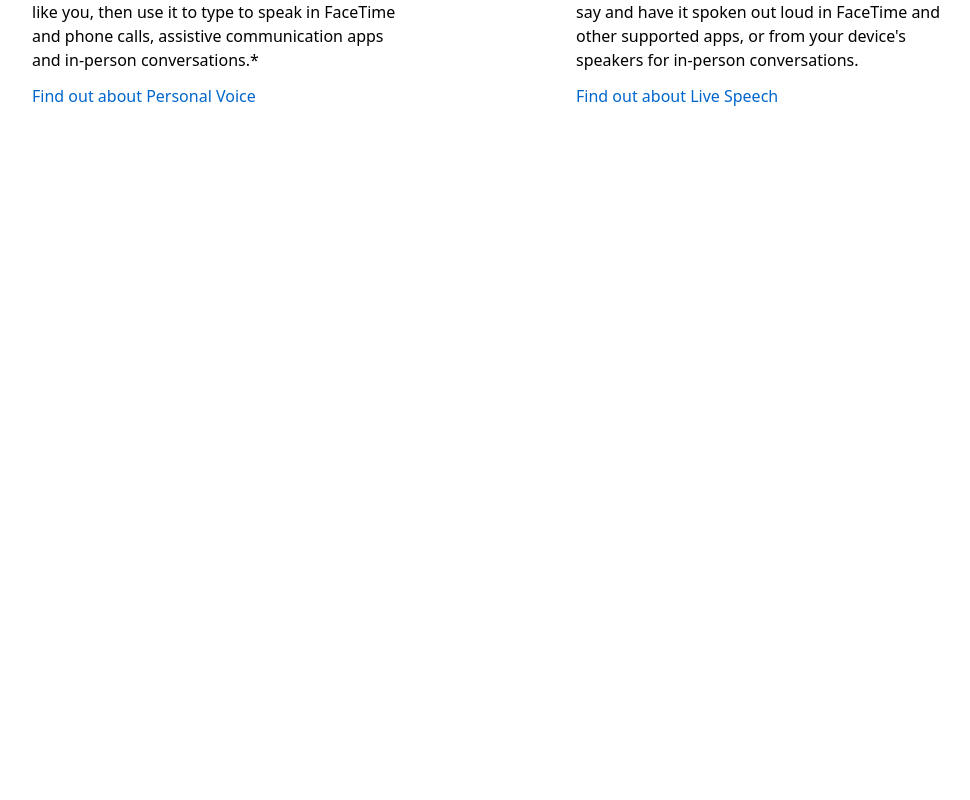
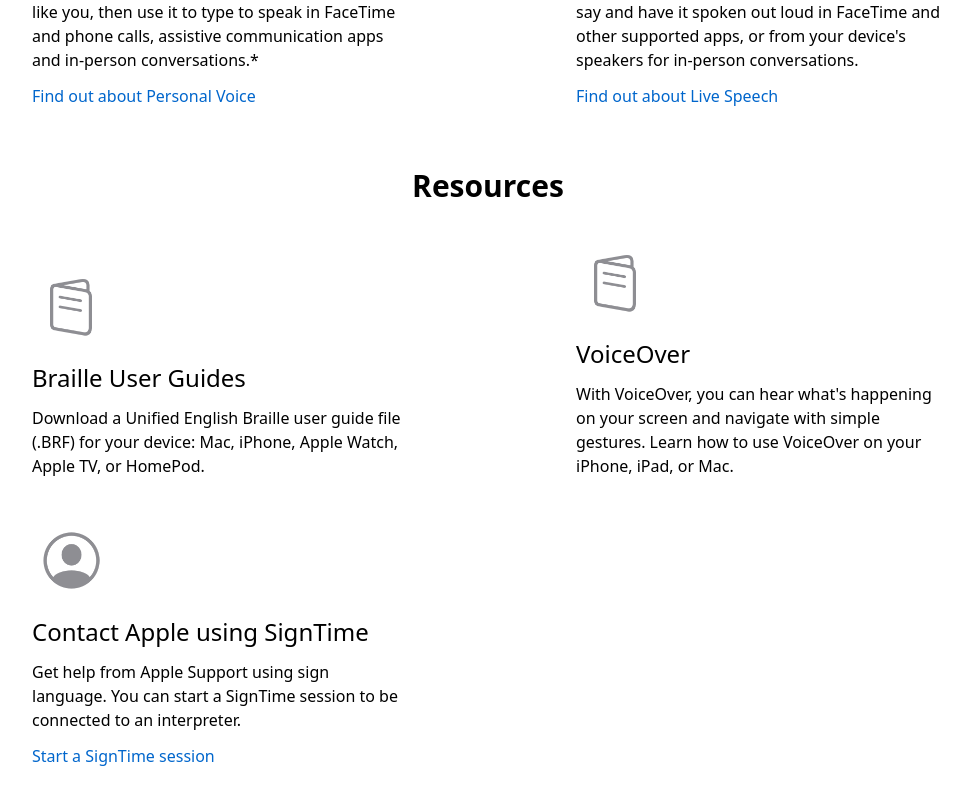
Before and after one commit to Datureli/apple-website, a Nuxt app: page / in a window 1280 px wide. Shown: the part 1622-2422 px from the top of the page, without its empty margins (152-1122 px from the left). Before the commit the page ends 1762 px from the top, so only its background shows below. Built offline with nearby package versions, Linux system fonts and the light colour scheme.

Commit message:
complete resource component

```diff
--- a/components/ContentCardItem.vue
+++ b/components/ContentCardItem.vue
@@ -1,12 +1,18 @@
 <template>
-  <div class="text-left items-center text-black m-auto pl-5 mb-8 lg:w-[75%]">
-    <img class="w-[78px] h-[78px] mb-4" :src="item.imageSrc" alt="" />
-    <h3 class="text-2xl mb-3">{{ item.title }}</h3>
-    <p class="pr-3 custom-text-title text-1xl mb-3">{{ item.description }}</p>
-    <nuxt-link class="text-link hover:underline" :to="item.link">{{ item.linkTitle }}</nuxt-link>
+  <div class="flex justify-center">
+    <div class="text-left items-center text-black m-auto pl-5 mb-8 lg:w-[75%]">
+      <img class="w-[78px] h-[78px] mb-4" :src="item.imageSrc" alt="" />
+      <h3 class="text-2xl mb-3">{{ item.title }}</h3>
+      <p class="pr-3 custom-text-title text-1xl mb-3">{{ item.description }}</p>
+      <nuxt-link class="text-link hover:underline" :to="item.link">{{
+        item.linkTitle
+      }}</nuxt-link>
+    </div>
   </div>
 </template>
 
 <script setup>
-const props = defineProps(['item']);
+import { defineProps } from "vue";
+
+const props = defineProps(["item"]);
 </script>
--- /dev/null
+++ b/components/Resources.vue
@@ -0,0 +1,48 @@
+<template>
+  <section class="text-center">
+    <h2 class="text-3xl mt-7 font-bold">Resources</h2>
+
+    <div class="grid grid-cols-1 md:grid-cols-2 mt-10 md:w-[85%] m-auto">
+      <ContentCardItem
+        v-for="(item, index) in items"
+        :key="index"
+        :item="item"
+      />
+    </div>
+  </section>
+</template>
+
+<script setup>
+import ContentCardItem from "@/components/ContentCardItem.vue";
+
+const items = [
+  {
+    imageSrc: "/icons/content-icons/resources.png",
+    title: "Braille User Guides",
+    description:
+      "Download a Unified English Braille user guide file (.BRF) for your device: Mac, iPhone, Apple Watch, Apple TV, or HomePod.",
+    linkWords: ["Mac", "iPhone", "Apple Watch", "Apple TV", "HomePod"],
+  },
+  {
+    imageSrc: "/icons/content-icons/resources.png",
+    title: "VoiceOver",
+    description:
+      "With VoiceOver, you can hear what's happening on your screen and navigate with simple gestures. Learn how to use VoiceOver on your iPhone, iPad, or Mac.",
+    linkWords: ["iPhone", "iPad", "Mac"],
+  },
+  {
+    imageSrc: "/icons/content-icons/sing-time.png",
+    title: "Contact Apple using SignTime",
+    description:
+      "Get help from Apple Support using sign language. You can start a SignTime session to be connected to an interpreter.",
+    link: "/path/to/personal-voice",
+    linkTitle: "Start a SignTime session",
+  },
+];
+</script>
+
+<style scoped>
+.custom-text-title {
+  font-size: 17px;
+}
+</style>
--- a/pages/index.vue
+++ b/pages/index.vue
@@ -4,5 +4,6 @@
     <AccessibilitySupport />
     <BuiltInFeatures />
     <ContentBlock />
+    <Resources />
   </div>
 </template>
```
